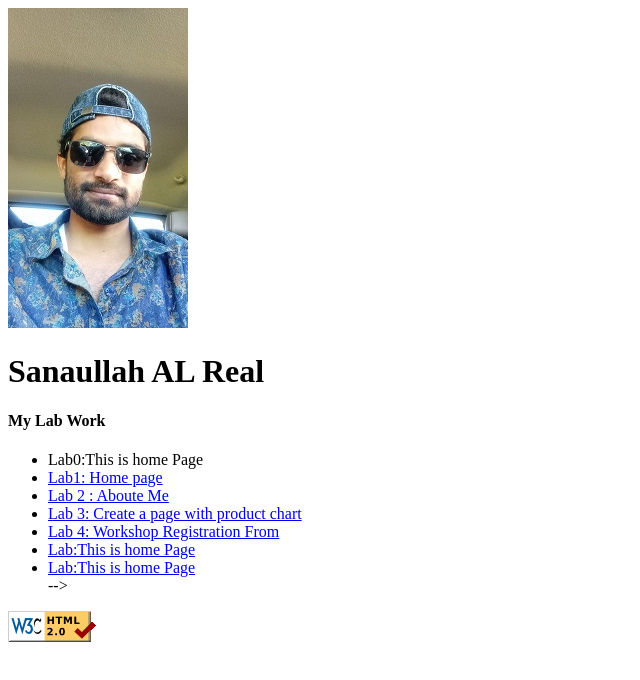
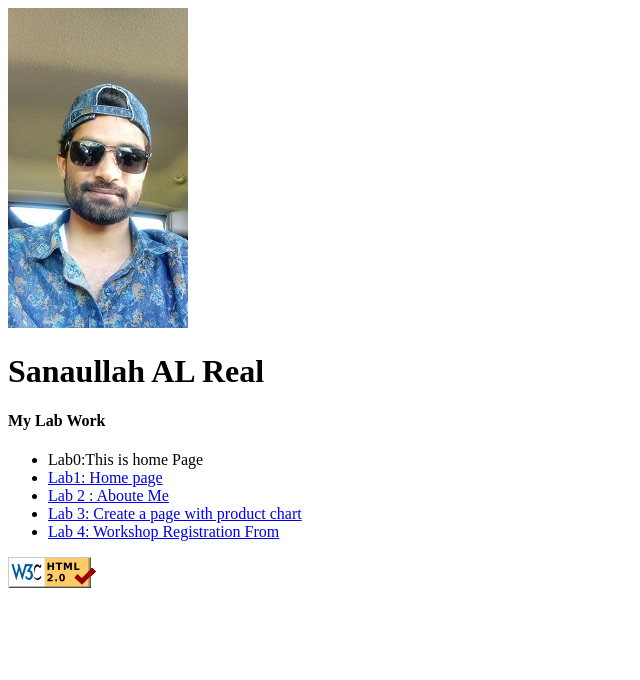
Before and after one commit to sanaullahal/miu-wap, a plain HTML site: page index.html in a window 1280 px wide. Shown: the whole page, without its empty margins (0-640 px from the left). Drawn offline with Linux system fonts and the light colour scheme.

```diff
--- a/index.html
+++ b/index.html
@@ -18,8 +18,8 @@
         <li> <a href="/miu-wap/lab2/index.html">Lab 2 : Aboute Me </a></li>
         <li> <a href="/miu-wap/lab3/index.html">Lab 3: Create a page with product chart</a></li>
         <li> <a href="/miu-wap/lab4/index.html">Lab 4: Workshop Registration From </a></li>
-        <li> <a href="index.html">Lab:This is home Page </a></li>
-        <li> <a href="index.html">Lab:This is home Page </a></li> -->
+        <!-- <li> <a href="index.html">Lab:This is home Page </a></li>
+        <li> <a href="index.html">Lab:This is home Page </a></li>  -->
 
     </ul>
 
```
